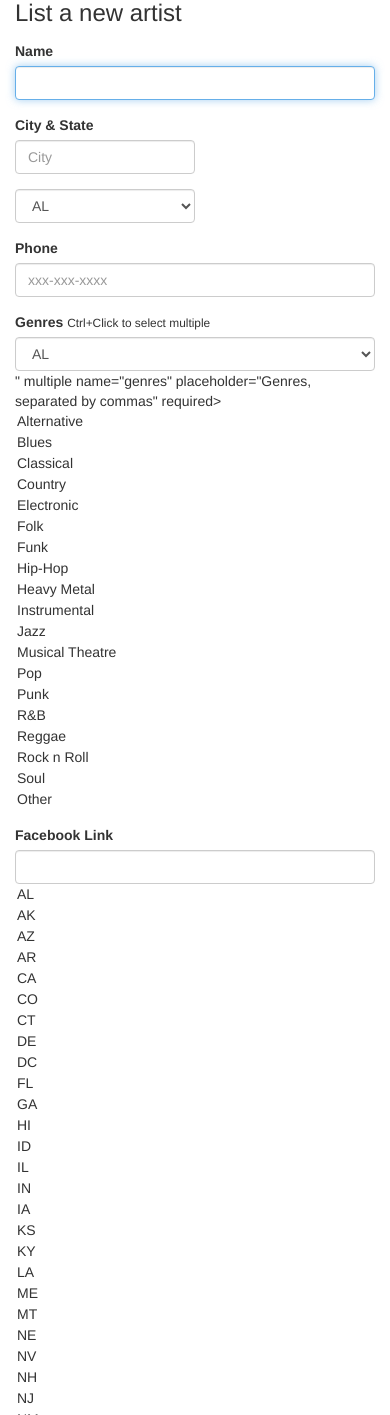
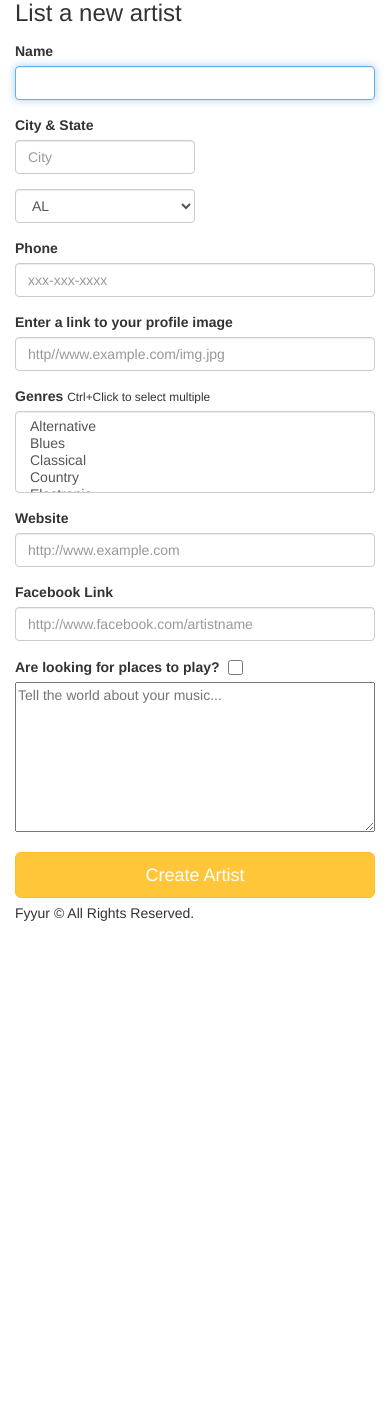
Before and after one commit to rclarkmorrow/fyyurapp, a Flask app: page /artists/create in a window 390 px wide. Shown: the part 95-1510 px from the top of the page. After the commit the page ends 1016 px from the top, so only its background shows below. Run offline with Flask 2, Linux system fonts and the light colour scheme; some libraries are stand-ins or nearby versions.

Commit message:
Implemented the Create Artist forms
User can now add artists to the database.

Changlog:
    1) Finished implementing the Artist model
    2) Migrated and upgraded database
    3) Implemented the artists/create route in app.py
    4) Added fields and error message display to the new_artist.html
       template
    5) Made phone numbers required for both artists and venues.
    6) Updated server side phone validation to allow and empty
       field to pass

```diff
--- a/app.py
+++ b/app.py
@@ -53,16 +53,20 @@
 class Artist(db.Model):
     __tablename__ = 'Artist'
 
+    defaultImg = "https://placekitten.com/2000/2000"
+
     id = db.Column(db.Integer, primary_key=True)
-    name = db.Column(db.String)
+    name = db.Column(db.String(120), nullable=False, unique=True)
+    genres = db.Column(db.String)
     city = db.Column(db.String(120))
     state = db.Column(db.String(120))
     phone = db.Column(db.String(120))
-    genres = db.Column(db.String(120))
-    image_link = db.Column(db.String(500))
+    website = db.Column(db.String(120))
     facebook_link = db.Column(db.String(120))
+    seeking_talent = db.Column(db.Boolean, nullable=False, server_default='f')
+    seeking_description = db.Column(db.String(500))
+    image_link = db.Column(db.String(500), nullable=False, default=defaultImg)
 
-    # TODO: implement any missing fields, as a database migration using Flask-Migrate
 
 # TODO Implement Show and Artist models, and complete all model relationships and properties, as a database migration.
 
@@ -98,7 +102,8 @@
     if len(form_phone) == 10:
         return (form_phone[:3] + '-' + form_phone[3:6] +
                 '-' + form_phone[6:])
-    elif len(form_phone) < 10 or len(form_phone) > 12:
+    elif ((len(form_phone) < 10 and len(form_phone) > 0) or
+          len(form_phone) > 12):
         raise Exception('Phone Error')
     else:
         return form_phone
@@ -114,13 +119,13 @@
     return(record_as_dict)
 
 
-
 #  Main
 #  ----------------------------------------------------------------
 
 @app.route('/')
 def index():
     return render_template('pages/home.html')
+
 
 #  ----------------------------------------------------------------
 #  Venues
@@ -204,6 +209,10 @@
   return render_template('pages/search_venues.html', results=response, search_term=request.form.get('search_term', ''))
 
 
+#  Show Venue
+#  ----------------------------------------------------------------
+
+
 @app.route('/venues/<int:venue_id>')
 def show_venue(venue_id):
     # shows the venue page with the given venue_id
@@ -223,7 +232,6 @@
     else:
         return render_template('pages/show_venue.html',
                                venue=this_venue)
-
 
     #   "past_shows": [{
     #     "artist_id": 5,
@@ -250,8 +258,8 @@
 
 @app.route('/venues/create', methods=['GET'])
 def create_venue_form():
-  form = VenueForm()
-  return render_template('forms/new_venue.html', form=form)
+    form = VenueForm()
+    return render_template('forms/new_venue.html', form=form)
 
 
 @app.route('/venues/create', methods=['POST'])
@@ -286,7 +294,8 @@
     finally:
         db.session.close()
     if error:
-        flash('An error occurred. Venue ' + request.form['name']+ ' could not be listed.')
+        flash('An error occurred. Venue ' + request.form['name'] +
+              ' could not be listed.')
         return render_template('forms/new_venue.html', form=form)
     else:
         flash('Venue ' + request.form['name'] + ' was successfully listed!')
@@ -354,7 +363,8 @@
     finally:
         db.session.close()
     if error:
-        flash('An error occurred. Venue ' + request.form['name']+ ' could not be updated.')
+        flash('An error occurred. Venue ' + request.form['name'] +
+              ' could not be edited.')
         return render_template('forms/edit_venue.html', form=form)
     else:
         flash('Venue ' + request.form['name'] + ' was successfully edited!')
@@ -396,6 +406,8 @@
 #  ----------------------------------------------------------------
 
 
+#  List Artists
+#  ----------------------------------------------------------------
 @app.route('/artists')
 def artists():
   # TODO: replace with real data returned from querying the database
@@ -409,6 +421,11 @@
     "name": "The Wild Sax Band",
   }]
   return render_template('pages/artists.html', artists=data)
+
+
+#  Search Artists
+#  ----------------------------------------------------------------
+
 
 @app.route('/artists/search', methods=['POST'])
 def search_artists():
@@ -424,6 +441,11 @@
     }]
   }
   return render_template('pages/search_artists.html', results=response, search_term=request.form.get('search_term', ''))
+
+
+#  Show Artist
+#  ----------------------------------------------------------------
+
 
 @app.route('/artists/<int:artist_id>')
 def show_artist(artist_id):
@@ -504,8 +526,62 @@
   return render_template('pages/show_artist.html', artist=data)
 
 
-#  Update
+#  Create Artist
 #  ----------------------------------------------------------------
+
+
+@app.route('/artists/create', methods=['GET'])
+def create_artist_form():
+    form = ArtistForm()
+    print("artist page rendered")
+    return render_template('forms/new_artist.html', form=form)
+
+
+@app.route('/artists/create', methods=['POST'])
+def create_artist_submission():
+    form = ArtistForm()
+    error = False
+    print("Post happened")
+    try:
+        if not form.validate():
+            print("form not valid")
+            return render_template('forms/new_artist.html', form=form)
+
+        this_artist = Artist(
+                        name=form.name.data.strip(),
+                        genres=','.join(form.genres.data),
+                        city=form.city.data.strip(),
+                        state=form.state.data,
+                        phone=format_phone(form.phone.data),
+                        image_link=form.image_link.data,
+                        facebook_link=form.facebook_link.data,
+                        website=form.website.data,
+                        seeking_talent=form.seeking_talent.data,
+                        seeking_description=form.seeking_description.data
+        )
+
+        db.session.add(this_artist)
+        db.session.commit()
+        print("RECORD COMMITTED")
+    except:
+        error = True
+        db.session.rollback()
+        print(sys.exc_info())
+    finally:
+        db.session.close()
+    if error:
+        flash('An error occurred. Artist ' + request.form['name'] +
+              ' could not be listed.')
+        return render_template('forms/new_artist.html', form=form)
+    else:
+        flash('Artist ' + request.form['name'] + ' was successfully listed!')
+    return render_template('pages/home.html')
+
+
+#  Edit Artist
+#  ----------------------------------------------------------------
+
+
 @app.route('/artists/<int:artist_id>/edit', methods=['GET'])
 def edit_artist(artist_id):
   form = ArtistForm()
@@ -531,31 +607,6 @@
   # artist record with ID <artist_id> using the new attributes
 
   return redirect(url_for('show_artist', artist_id=artist_id))
-
-
-
-
-
-
-#  Create Artist
-#  ----------------------------------------------------------------
-
-@app.route('/artists/create', methods=['GET'])
-def create_artist_form():
-  form = ArtistForm()
-  return render_template('forms/new_artist.html', form=form)
-
-@app.route('/artists/create', methods=['POST'])
-def create_artist_submission():
-  # called upon submitting the new artist listing form
-  # TODO: insert form data as a new Venue record in the db, instead
-  # TODO: modify data to be the data object returned from db insertion
-
-  # on successful db insert, flash success
-  flash('Artist ' + request.form['name'] + ' was successfully listed!')
-  # TODO: on unsuccessful db insert, flash an error instead.
-  # e.g., flash('An error occurred. Artist ' + data.name + ' could not be listed.')
-  return render_template('pages/home.html')
 
 
 #  Shows
--- a/forms.py
+++ b/forms.py
@@ -6,21 +6,7 @@
                      ValidationError)
 from wtforms.validators import DataRequired, AnyOf, URL, Optional, Length
 
-
 # Forms
-
-class ShowForm(Form):
-    artist_id = StringField(
-        'artist_id'
-    )
-    venue_id = StringField(
-        'venue_id'
-    )
-    start_time = DateTimeField(
-        'start_time',
-        validators=[DataRequired()],
-        default=datetime.today()
-    )
 
 
 class VenueForm(Form):
@@ -112,7 +98,7 @@
                                       'characters.')]
     )
     phone = StringField(
-        'phone', validators=[Optional()]
+        'phone', validators=[DataRequired()]
     )
     image_link = StringField(
         'image_link', validators=[DataRequired(),
@@ -171,19 +157,37 @@
         'seeking_talent'
     )
     seeking_description = TextAreaField(
-        'seeking_description', validators=[Optional(),
-                                           Length(max=500,
+        'seeking_description', validators=[Length(max=500,
                                                   message='Can\'t be more ' +
                                                   'than 500 characters.')]
     )
 
 
 class ArtistForm(Form):
+    class Meta:
+        csrf = False
+
+    def validate_phone(form, field):
+        if (not re.search(r"^[0-9]{3}-[0-9]{3}-[0-9]{4}$", field.data)
+                and not re.search(r"^[0-9]{10}$", field.data)):
+            raise ValidationError('Please enter a valid US phone number' +
+                                  '<br />("123-456-7890" or "1234567890")')
+
+    def validate_seeking_description(form, field):
+        if form.seeking_talent.data is True and field.data == '':
+            raise ValidationError('Please enter details below.')
+
     name = StringField(
-        'name', validators=[DataRequired()]
+        'name', validators=[DataRequired(),
+                            Length(max=120,
+                                   message='Can\'t be more than 120 ' +
+                                   'characters')]
     )
     city = StringField(
-        'city', validators=[DataRequired()]
+        'city', validators=[DataRequired(),
+                            Length(max=120,
+                                   message='Can\'t be more than 120 ' +
+                                   'characters')]
     )
     state = SelectField(
         'state', validators=[DataRequired()],
@@ -242,11 +246,16 @@
         ]
     )
     phone = StringField(
-        # TODO implement validation logic for state
-        'phone'
+        'phone', validators=[DataRequired()]
     )
     image_link = StringField(
-        'image_link'
+        'image_link', validators=[DataRequired(),
+                                  URL(message='Please enter a valid URL.' +
+                                      '<br />("http://" or "https://" is ' +
+                                      'required)'),
+                                  Length(max=500,
+                                         message='<br />Can\'t be more than ' +
+                                         '500 characters.')]
     )
     genres = SelectMultipleField(
         # TODO implement enum restriction
@@ -273,9 +282,44 @@
             ('Other', 'Other'),
         ]
     )
+    website = StringField(
+        'website', validators=[Optional(),
+                               URL(message='Please enter a valid URL' +
+                                   '<br />("http://" or "https://" ' +
+                                   'is required)'),
+                               Length(max=120,
+                                      message='<br />Can\'t be more than ' +
+                                      '120 characters.')]
+    )
     facebook_link = StringField(
-        # TODO implement enum restriction
-        'facebook_link', validators=[URL(message='enter a valid URL')]
+        'facebook_link', validators=[Optional(),
+                                     URL(message='Please enter a' +
+                                         ' valid facebook link.' +
+                                         '<br />("http://" or "https://" ' +
+                                         'is required)'),
+                                     Length(max=120,
+                                            message='<br />Can\'t be more ' +
+                                            'than 120 characters.')]
+    )
+    seeking_talent = BooleanField(
+        'seeking_talent'
+    )
+    seeking_description = TextAreaField(
+        'seeking_description', validators=[Length(max=500,
+                                                  message='Can\'t be more ' +
+                                                  'than 500 characters.')]
     )
 
-# TODO IMPLEMENT NEW ARTIST FORM AND NEW SHOW FORM
+
+class ShowForm(Form):
+    artist_id = StringField(
+        'artist_id'
+    )
+    venue_id = StringField(
+        'venue_id'
+    )
+    start_time = DateTimeField(
+        'start_time',
+        validators=[DataRequired()],
+        default=datetime.today()
+    )
--- a/migrations/versions/7be7e06ac500_noralized_venue_table.py
+++ b/migrations/versions/7be7e06ac500_normalized_venue_table.py
@@ -1,4 +1,4 @@
-"""Noralized Venue table
+"""Normalized Venue table
 
 Revision ID: 7be7e06ac500
 Revises: ad17e495302a
--- a/templates/forms/new_artist.html
+++ b/templates/forms/new_artist.html
@@ -1,13 +1,20 @@
 {% extends 'layouts/main.html' %}
 {% block title %}New Artist{% endblock %}
 {% block content %}
+
 <div class="form-wrapper">
   <form method="post" class="form">
+
     <h3 class="form-heading">List a new artist</h3>
+
     <div class="form-group">
       <label for="name">Name</label>
       {{ form.name(class_ = 'form-control', autofocus = true) }}
+      {% if form.name.errors %}
+      <span class="error" style="color:red;">{% for error in form.name.errors %}{{error|safe}}{% endfor %}</span>
+      {% endif %}
     </div>
+
     <div class="form-group">
       <label>City & State</label>
       <div class="form-inline">
@@ -18,21 +25,71 @@
           {{ form.state(class_ = 'form-control', placeholder='State', autofocus = true) }}
         </div>
       </div>
+      {% if form.city.errors %}
+      <span class="error" style="color:red;">{% for error in form.city.errors %}{{error|safe}}{% endfor %}</span>
+      {% endif %}
+      {% if form.state.errors %}
+      <span class="error" style="color:red;">{% for error in form.state.errors %}{{error|safe}}{% endfor %}</span>
+      {% endif %}
     </div>
+
     <div class="form-group">
       <label for="phone">Phone</label>
       {{ form.phone(class_ = 'form-control', placeholder='xxx-xxx-xxxx', autofocus = true) }}
+      {% if form.phone.errors %}
+      <span class="error" style="color:red;">{% for error in form.phone.errors %}{{error|safe}}{% endfor %}</span>
+      {% endif %}
     </div>
+
+    <div class="form-group">
+      <label for="image_link">Enter a link to your profile image</label>
+      {{ form.image_link(class_ = 'form-control', placeholder='http//www.example.com/img.jpg', autofocus = true) }}
+      {% if form.image_link.errors %}
+      <span class="error" style="color:red;">{% for error in form.image_link.errors %}{{error|safe}}{% endfor %}</span>
+      {% endif %}
+    </div>
+
     <div class="form-group">
       <label for="genres">Genres</label>
       <small>Ctrl+Click to select multiple</small>
-        {{ form.genres(class_ = 'form-control', placeholder='Genres, separated by commas', id=form.state, autofocus = true) }}
+      {% if form.genres.errors %}
+      <p><span class="error" style="color:red;">{% for error in form.genres.errors %}{{error|safe}}{% endfor %}</span></p>
+      {% endif %}
+      {{ form.genres(class_ = 'form-control', placeholder='Genres, separated by commas', autofocus = true) }}
     </div>
+
     <div class="form-group">
-          <label for="genres">Facebook Link</label>
-          {{ form.facebook_link(class_ = 'form-control', placeholder='http://', id=form.state, autofocus = true) }}
+      <label for="website">Website</label>
+      {{ form.website(class_ = 'form-control', placeholder='http://www.example.com', autofocus = true) }}
+      {% if form.website.errors %}
+      <span class="error" style="color:red;">{% for error in form.website.errors %}{{error|safe}}{% endfor %}</span>
+      {% endif %}
     </div>
+
+    <div class="form-group">
+      <label for="facebook_link">Facebook Link</label>
+      {{ form.facebook_link(class_ = 'form-control', placeholder='http://www.facebook.com/artistname', autofocus = true) }}
+      {% if form.facebook_link.errors %}
+      <span class="error" style="color:red;">{% for error in form.facebook_link.errors %}{{error|safe}}{% endfor %}</span>
+      {% endif %}
+    </div>
+
+    <div class="form-group">
+      <label>
+        <span style="margin-right: 5px;">Are looking for places to play?</span>
+        {{ form.seeking_talent(class_ = 'form-control', class = 'small-checkbox', autofocus = true) }}
+      </label>
+      {% if form.seeking_description.errors %}
+      <p><span class="error" style="color:red;">{% for error in form.seeking_description.errors %}{{error|safe}}{% endfor %}</span></p>
+      {% endif %}
+      <div>
+        {{ form.seeking_description(class_ = 'form-control', class = 'description-input', placeholder='Tell the world about your music...', autofocus = true) }}
+      </div>
+    </div>
+
     <input type="submit" value="Create Artist" class="btn btn-primary btn-lg btn-block">
+
   </form>
 </div>
+
 {% endblock %}
```
Also changed, not shown: migrations/versions/2f5f7e9a6647_normalized_artist_table.py (added, +50 -0 lines). Lines whose indentation alone changed are shown as unchanged.
